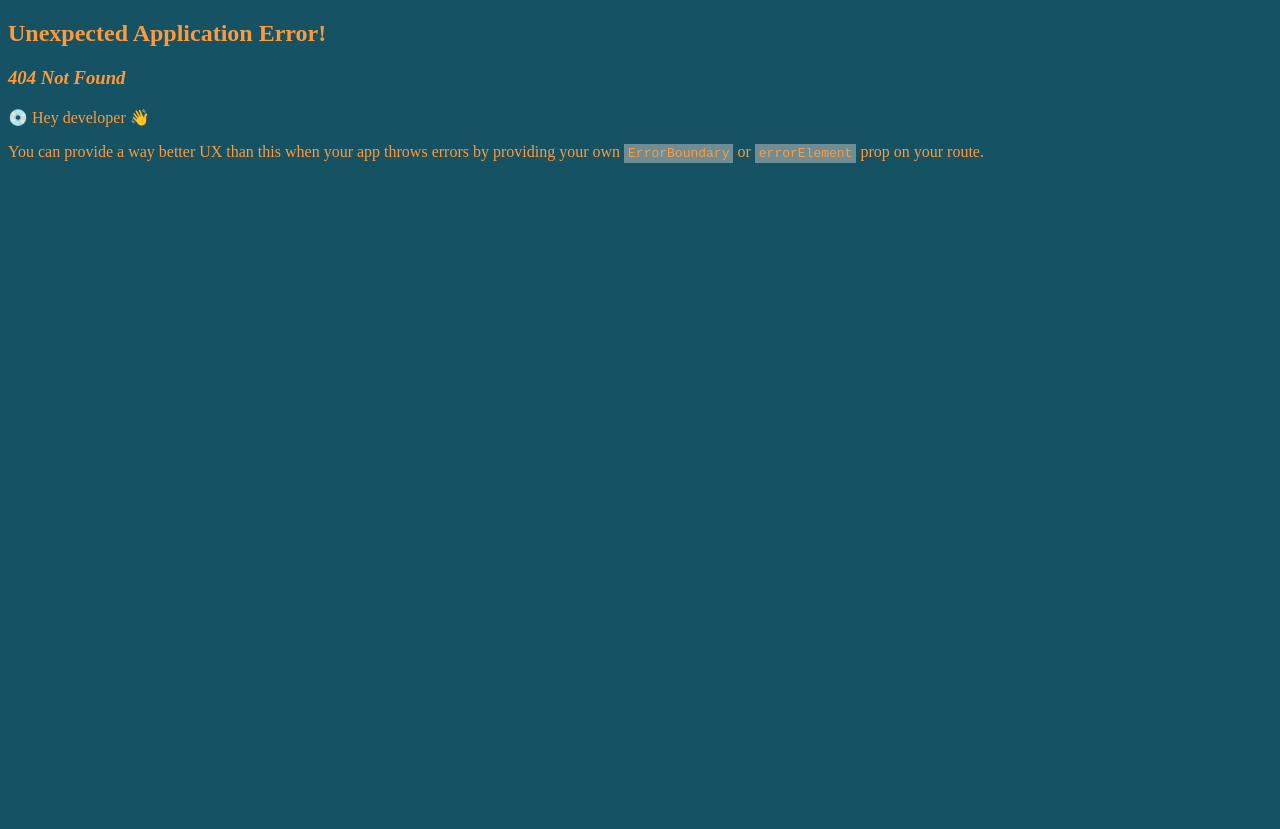
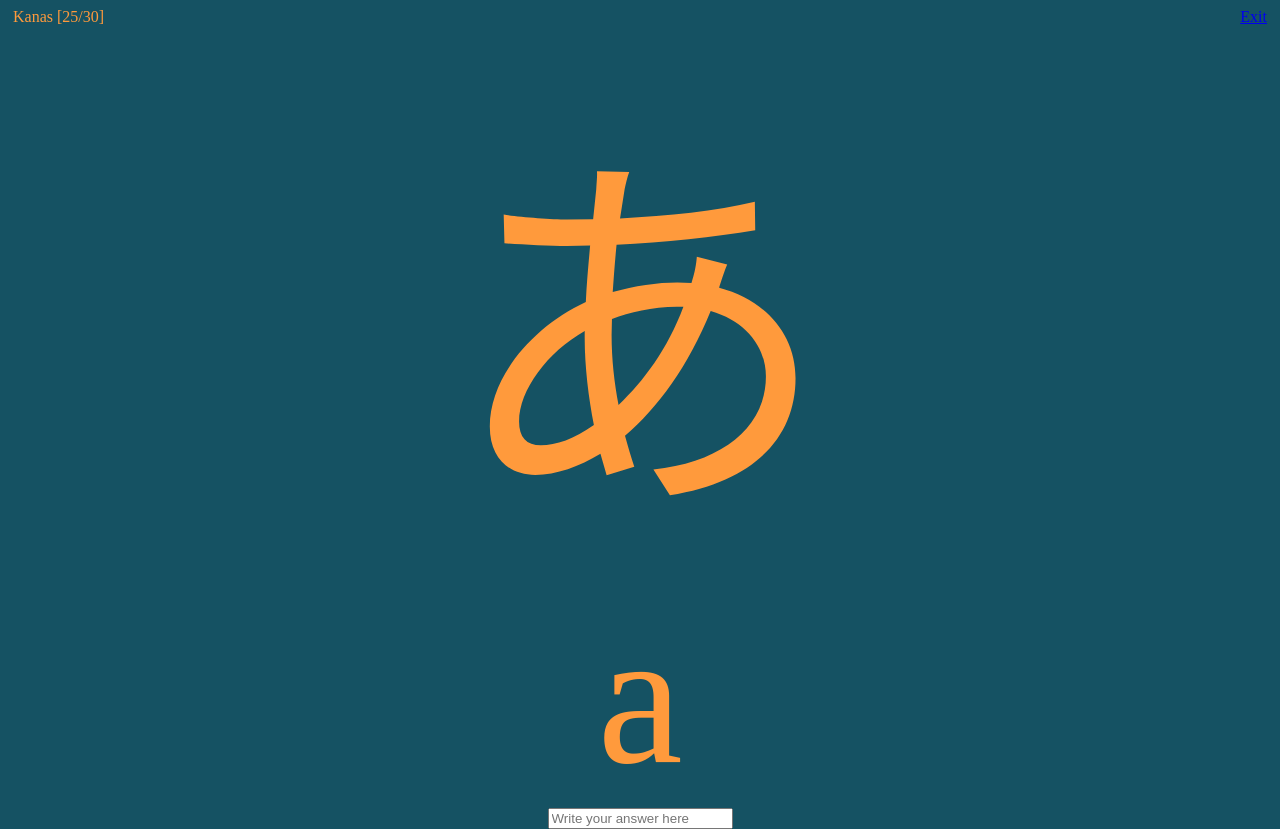
Before and after one commit to Eldoprano/learn-kana, a React (Create React App) app: page /learn-kana/game in a window 1280 px wide. Before the commit this address had no page. Built offline with nearby package versions, Linux system fonts and the light colour scheme.

Commit message:
Fixed links to work with Github pages

```diff
--- a/src/components/GameMenu.js
+++ b/src/components/GameMenu.js
@@ -15,7 +15,7 @@ export default function GameMenu() {
       </div>
       <div className='game-mode-selector'>
         <GameModeSelector />
-        <Link to='game'>
+        <Link to='/learn-kana/game'>
         <button className='glowButton'>Let's start!</button>
         </Link>
       </div>
--- a/src/components/InGameExit.js
+++ b/src/components/InGameExit.js
@@ -3,7 +3,7 @@ import { Outlet, Link } from "react-router-dom";
 
 export default function InGameExit() {
     return (
-        <Link to='/'>
+        <Link to='/learn-kana'>
             <div>Exit</div>
         </Link>)
 }
--- a/src/index.js
+++ b/src/index.js
@@ -12,11 +12,11 @@ import * as serviceWorkerRegistration from './serviceWorkerRegistration';
 
 const router = createBrowserRouter([
   {
-    path: "/",
+    path: "/learn-kana",
     element: < App/>,
   },
   {
-    path: "game/",
+    path: "/learn-kana/game/",
     element: <Game />,
   },
 ]);
```
